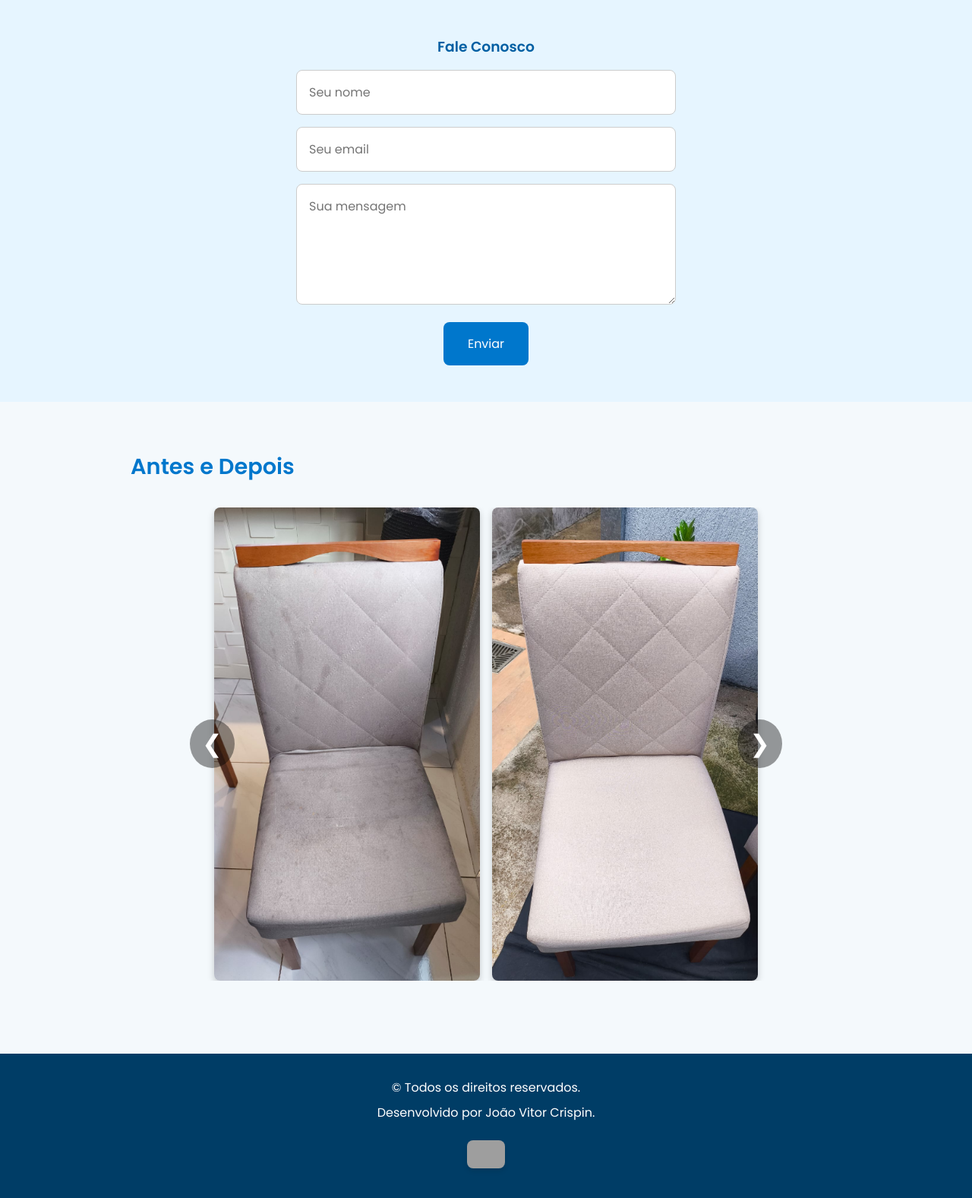
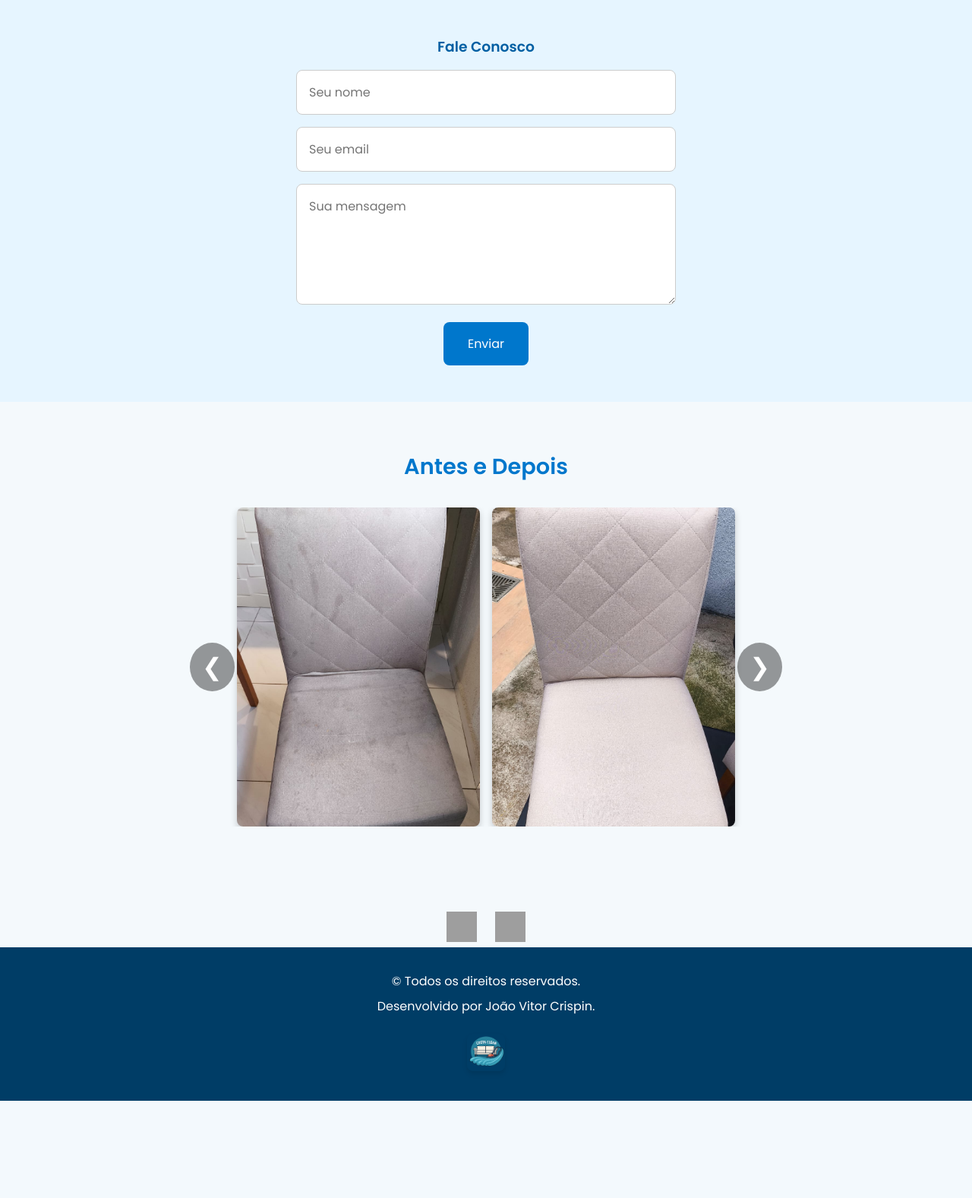
Before and after one commit to JoaoCrispin/Costa-Clean-, a PHP site: page / in a window 1280 px wide. Shown: the part 1116-2693 px from the top of the page at 76% size. After the commit the page ends 2565 px from the top, so only its background shows below. Run offline with PHP 8.4, Linux system fonts and the light colour scheme; grey boxes are pictures that could not be loaded.

Commit message:
adicionei links para whatszap e instagram

```diff
--- a/index.html
+++ b/index.html
@@ -86,13 +86,22 @@
     <button class="next" onclick="mudarSlide(1)">&#10095;</button>
   </div>
 </section>
+<div class="social-links">
+  <a href="https://wa.me/4498831-7404" target="_blank" aria-label="WhatsApp">
+    <img src="https://cdn-icons-png.flaticon.com/512/733/733585.png" alt="WhatsApp" />
+  </a>
+  <a href="https://instagram.com/costaclean_higienizacao/" target="_blank" aria-label="Instagram">
+    <img src="https://cdn-icons-png.flaticon.com/512/2111/2111463.png" alt="Instagram" />
+  </a>
+</div>
+
 
 
   <footer class="footer">
     <p>&copy;  Todos os direitos reservados.</p>
     <p>Desenvolvido por João Vitor Crispin.</p>
     <div class="footer-logo">
-      <img src="img/" alt="Logo Costa Clean">
+      <img src="img/Logo Costa Clean.png" alt="Logo Costa Clean">
     </div>
   </footer>
   <script>
--- a/style.css
+++ b/style.css
@@ -208,6 +208,7 @@ nav a:hover {
   display: flex;
   align-items: center;
   justify-content: center;
+
 }
 
 .slide {
@@ -222,9 +223,9 @@ nav a:hover {
 }
 
 .slide img {
-  width: 100%;
-  max-width: 350px;
-  height: auto;
+  width: 320px; /* Largura padrão */
+  height: 420px; /* Altura fixa para padronizar */
+  object-fit: cover; /* Garante que preencha sem distorcer */
   border-radius: 0.5rem;
   box-shadow: 0 4px 10px rgba(0, 0, 0, 0.2);
 }
@@ -256,3 +257,23 @@ nav a:hover {
 .slider .next {
   right: 10px;
 }
+
+#antes-depois h3 {
+  text-align: center;
+}
+.social-links {
+  display: flex;
+  justify-content: center;
+  gap: 1.5rem;
+  margin-top: 1rem;
+}
+
+.social-links img {
+  width: 40px;
+  height: 40px;
+  transition: transform 0.3s ease;
+}
+
+.social-links img:hover {
+  transform: scale(1.1);
+}
```
Also changed, not shown: img/script.js (added, +19 -0 lines).
